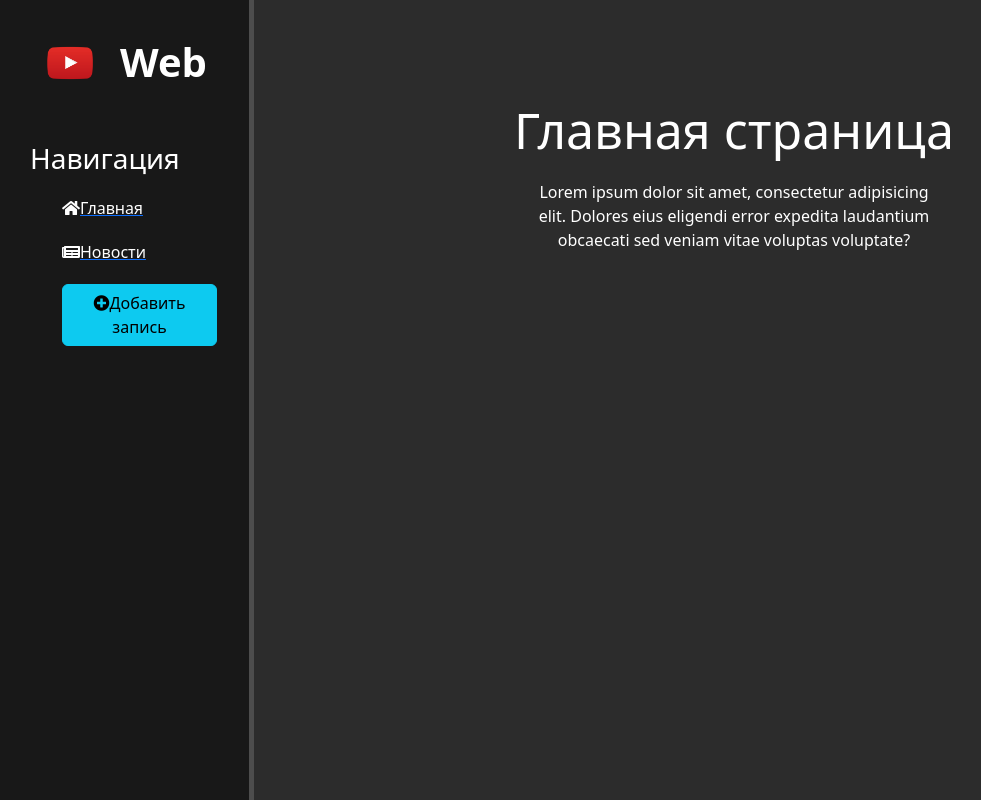
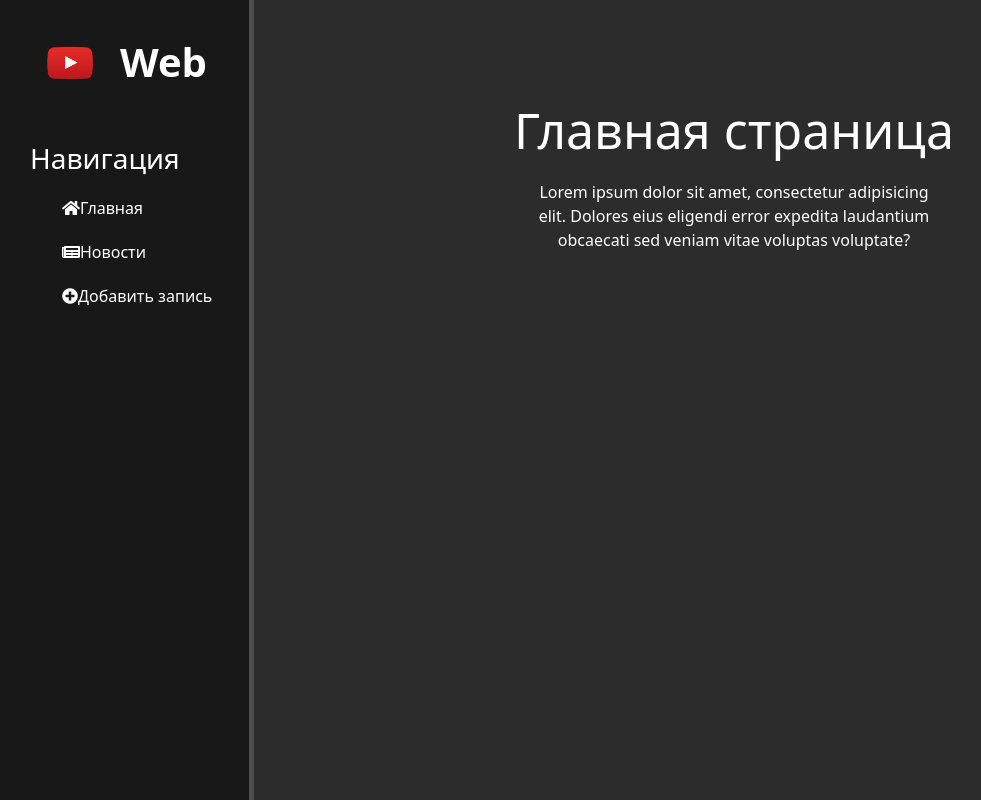
Before and after one commit to BirraSolitaria/web-app, a Django app: page / in a window 1280 px wide. Shown: the whole page, without its empty margins (2-983 px from the left). Run offline with Django 5.2, Linux system fonts and the light colour scheme; some libraries are stand-ins or nearby versions.

Commit message:
change navigation site

```diff
--- a/main/static/main/css/main.css
+++ b/main/static/main/css/main.css
@@ -30,10 +30,11 @@ aside h3 {
 }
 
 aside ul {list-style: none}
-aside ul li {
+aside ul li, aside ul a {
     color: #fff;
     display: block;
     margin-top: 20px;
+    text-decoration: none;
     transition: transform .6s ease;
 }
 
--- a/main/templates/main/layout.html
+++ b/main/templates/main/layout.html
@@ -17,9 +17,9 @@
         <span class="logo">Web</span>
         <h3>Навигация</h3>
         <ul>
-            <a href="{% url 'home' %}"><li><i class="fas fa-home"></i>Главная</li></a>
-            <a href="{% url 'news_home' %}"><li><i class="fas fa-newspaper"></i>Новости</li></a>
-            <a href="{% url 'create' %}"><li><button class="btn btn-info"><i class="fas fa-plus-circle"></i>Добавить запись</button></li></a>
+            <li><a href="{% url 'home' %}"><i class="fas fa-home"></i>Главная</a></li>
+            <li><a href="{% url 'news_home' %}"><i class="fas fa-newspaper"></i>Новости</a></li>
+            <li><a href="{% url 'create' %}"><i class="fas fa-plus-circle"></i>Добавить запись</a></li>
         </ul>
     </aside>
     <main>
```
